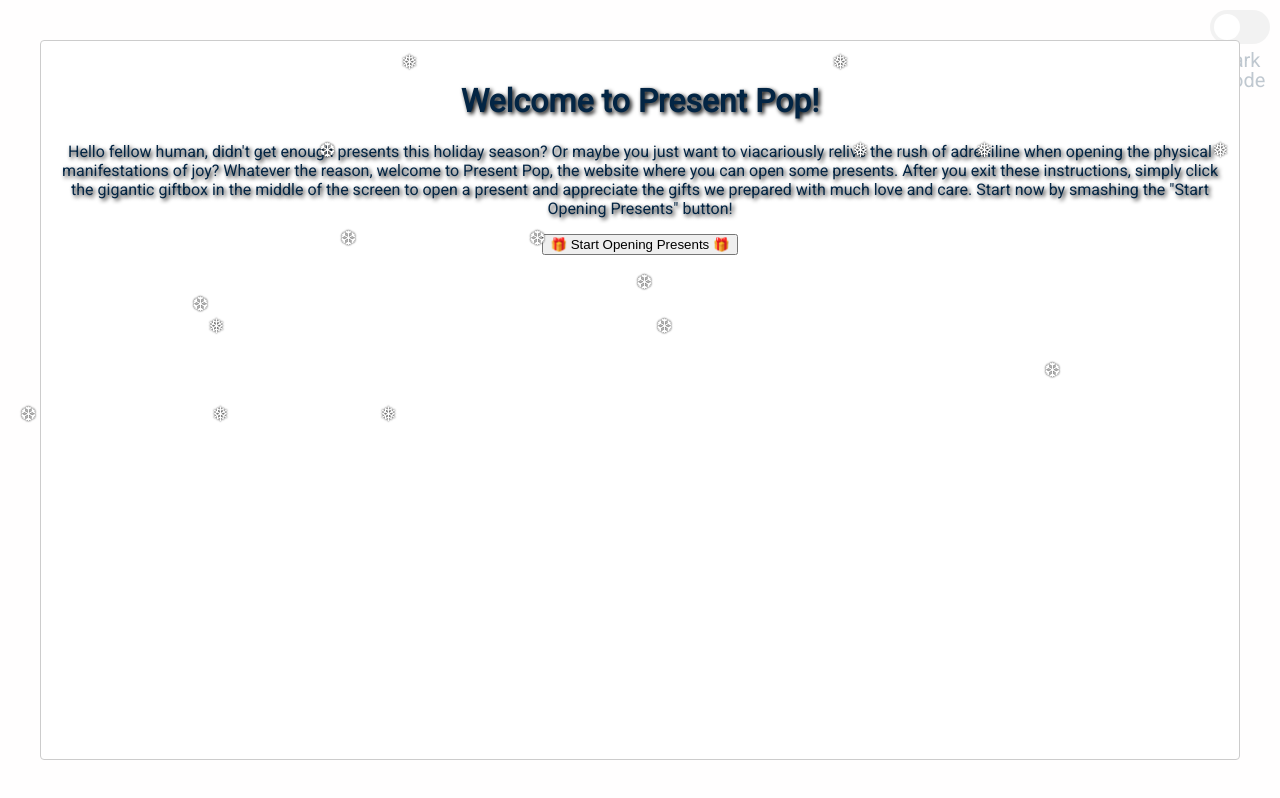
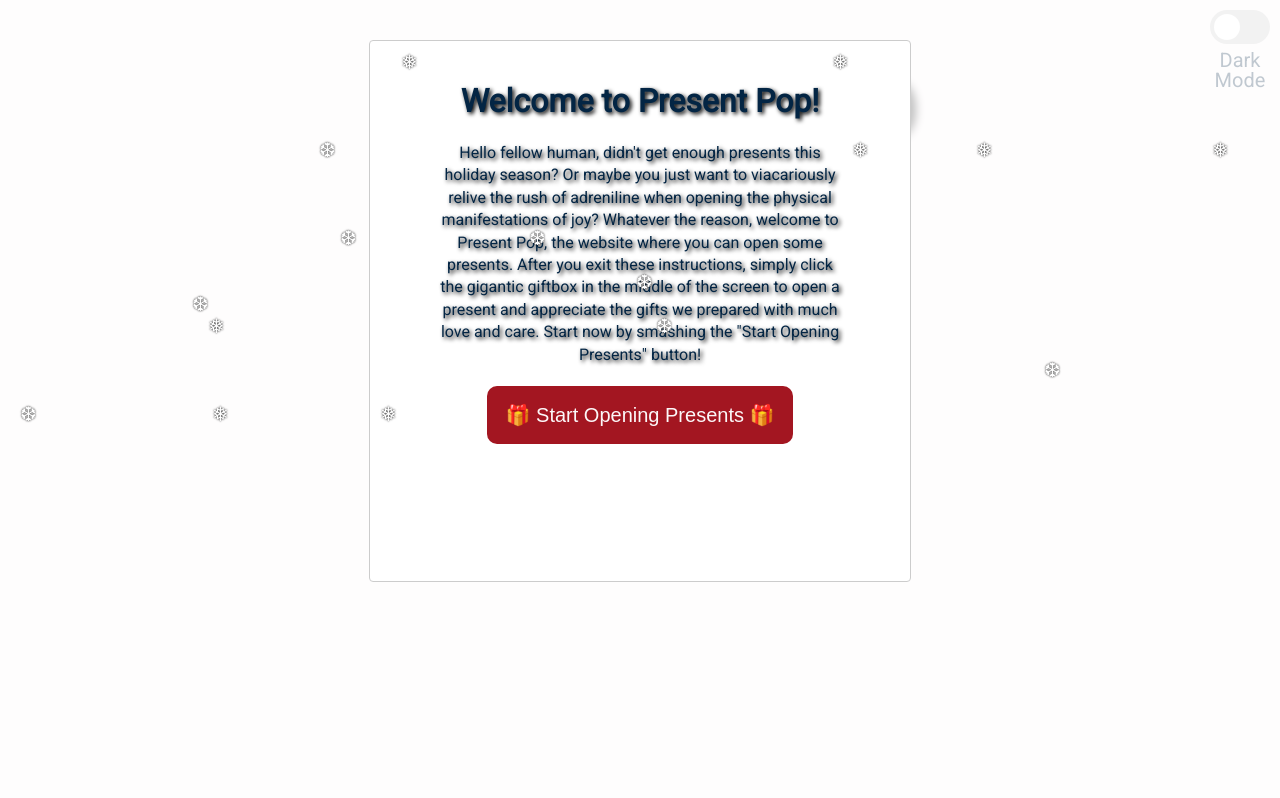
Before and after one commit to thekkathy/Present-Pop, a React (Create React App) app in the folder client/: page /openPresent in a window 1280 px wide. Built offline with nearby package versions, Linux system fonts and the light colour scheme; no server answers.

Commit message:
editing modal css

```diff
--- a/client/src/components/CSS/Modal.css
+++ b/client/src/components/CSS/Modal.css
@@ -34,7 +34,7 @@
 .modalContent {
     background-color: #FCF7F8;
     margin: auto;
-    padding: 75px 40px 125px 40px;
+    /*padding: 75px 40px 125px 40px;*/
     border: 1px solid #888;
     width: 80%;
     color: #032544;
--- a/client/src/components/CSS/OpenPresent.css
+++ b/client/src/components/CSS/OpenPresent.css
@@ -152,6 +152,34 @@
     animation-delay:3s,3s
 }
 
+.ReactModal__Content--after-open {
+    position: 'fixed';
+    border-radius: 50px;
+    max-width: 500px;
+    max-height: 500px;
+    margin: 0 auto;
+    text-align: center;
+}
+
+.ReactModal__Overlay {
+    opacity: 0;
+    transition: opacity 2000ms ease-in-out;
+}
+
+.ReactModal__Overlay--after-open{
+    opacity: 1;
+}
+
+.ReactModal__Overlay--before-close{
+    opacity: 0;
+}
+
+#instructions {
+    margin: 0 auto;
+    width: 80%;
+    line-height: 1.4em;
+}
+
 #gift {
     max-width: 300px;
     max-height: 300px;
--- a/client/src/components/CSS/Present.css
+++ b/client/src/components/CSS/Present.css
@@ -53,7 +53,7 @@
 #goBack {
     margin-top: 20px;
     overflow: hidden;
-    width: 25%;
+    max-width: 350px;
     background-color:#A31621;
     line-height: 1.2em;
     font-size: 20px;
@@ -64,6 +64,7 @@
     text-align: center;
     border-radius: 10px;
     text-shadow: none;
+    border-color: rgb(0, 0, 0, 0);
 }
 
 #goBack span {
--- a/client/src/components/CSS/ToggleMode.css
+++ b/client/src/components/CSS/ToggleMode.css
@@ -65,10 +65,11 @@ input:checked + .slider:before {
 
  .dark {
     background-color:#032544;
-    color: snow;
+    color: #FCF7F8;
+
 }
 
 .light {
-    background-color:snow;
+    background-color:#FCF7F8;
     color:#032544
 }
--- a/client/src/components/OpenPresent.js
+++ b/client/src/components/OpenPresent.js
@@ -63,9 +63,11 @@ class OpenPresent extends React.Component {
                         >
                             <h1 id="instructionTitle">Welcome to Present Pop!</h1>
                             <p id="instructions"> {instructions} </p>
-                            <button onClick={this.handleCloseModal}>
-                                🎁 Start Opening Presents 🎁
-                        </button>
+                            <button id="goBack" onClick={this.handleCloseModal}>
+                                <span>
+                                    🎁 Start Opening Presents 🎁
+                                </span>
+                            </button>
                         </ReactModal>
                     </div>
                 }
```
